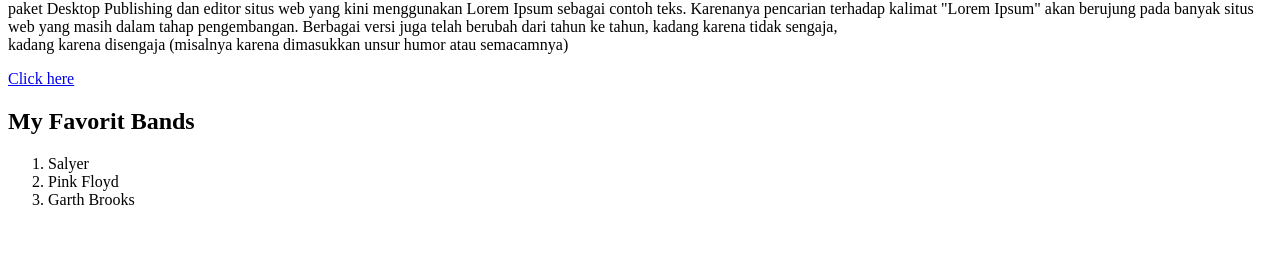
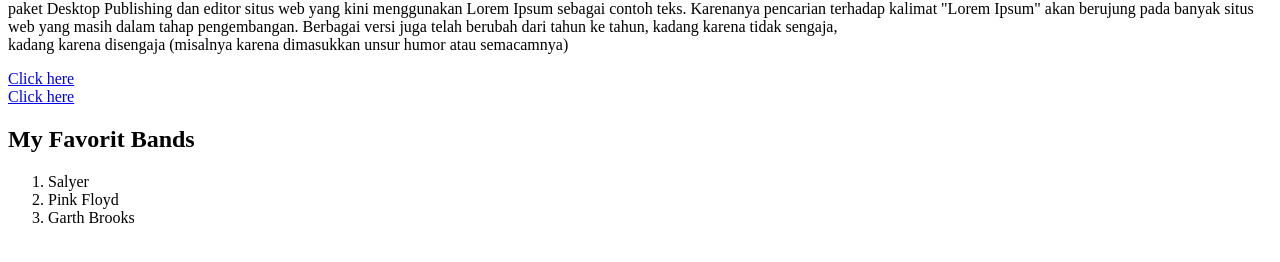
Before and after one commit to Sahrul-ux/course-html-udemy, a plain HTML site: page halaman1.html in a window 1280 px wide. Shown: the part 428-690 px from the top of the page. Drawn offline with Linux system fonts and the light colour scheme.

Commit message:
menambahkan hyper link to email

```diff
--- a/halaman1.html
+++ b/halaman1.html
@@ -13,7 +13,9 @@
     <p>
         <i>Sudah merupakan fakta bahwa seorang </i>pembaca akan terpengaruh oleh isi tulisan dari sebuah halaman saat ia melihat tata letaknya. Maksud penggunaan Lorem Ipsum adalah karena ia kurang lebih memiliki penyebaran huruf yang normal, ketimbang menggunakan kalimat seperti "Bagian isi disini, bagian isi disini", sehingga ia seolah menjadi naskah Inggris yang bisa dibaca. Banyak paket Desktop Publishing dan editor situs web yang kini menggunakan Lorem Ipsum sebagai contoh teks. Karenanya pencarian terhadap kalimat "Lorem Ipsum" akan berujung pada banyak situs web yang masih dalam tahap pengembangan. Berbagai versi juga telah berubah dari tahun ke tahun, kadang karena tidak sengaja, <br>kadang karena disengaja (misalnya karena dimasukkan unsur humor atau semacamnya)
     </p>
-    <a href="http://google.com" target="_blank">Click here</a>
+    <a href="http://google.com" target="_blank">Click here</a><br>
+    <!---hyperlink to an email address--->
+    <a href="mailto:sahrul.rajab@gmail.com" target="_blank">Click here</a>
     <h2>My Favorit Bands</h2>
     <ol>
         <li>Salyer</li>
```
